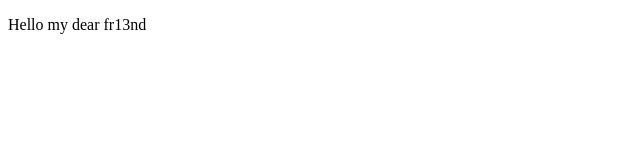
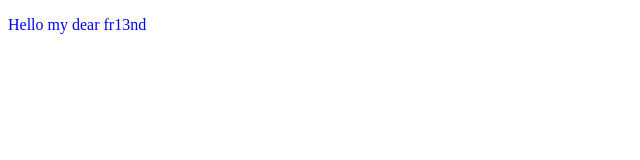
Before and after one commit to VaD1m-404/root, a plain HTML site: page index.html in a window 1280 px wide. Shown: the whole page, without its empty margins (0-640 px from the left). Drawn offline with Linux system fonts and the light colour scheme.

Commit message:
Add text style

```diff
--- a/index.html
+++ b/index.html
@@ -8,7 +8,7 @@
 </head>
 
 <body>
-    <p>Hello my dear fr13nd</p>
+    <p id="example">Hello my dear fr13nd</p>
 </body>
 
 </html>
--- a/style.css
+++ b/style.css
@@ -0,0 +1,3 @@
+#example {
+    color: blue
+}
```
